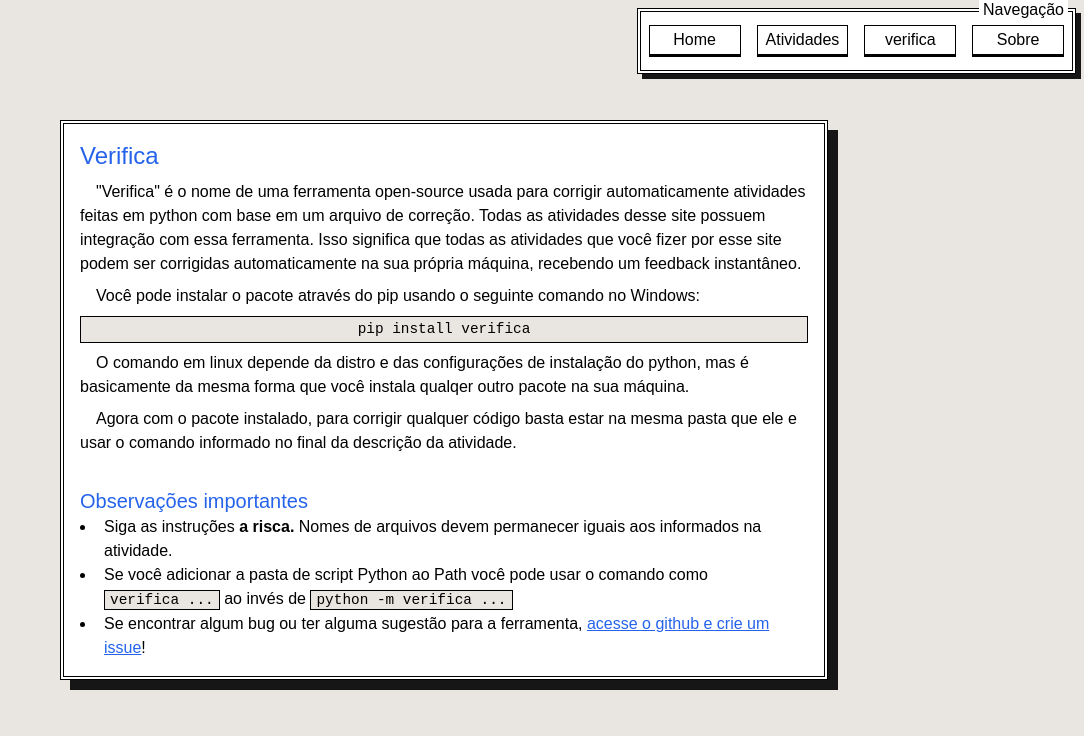
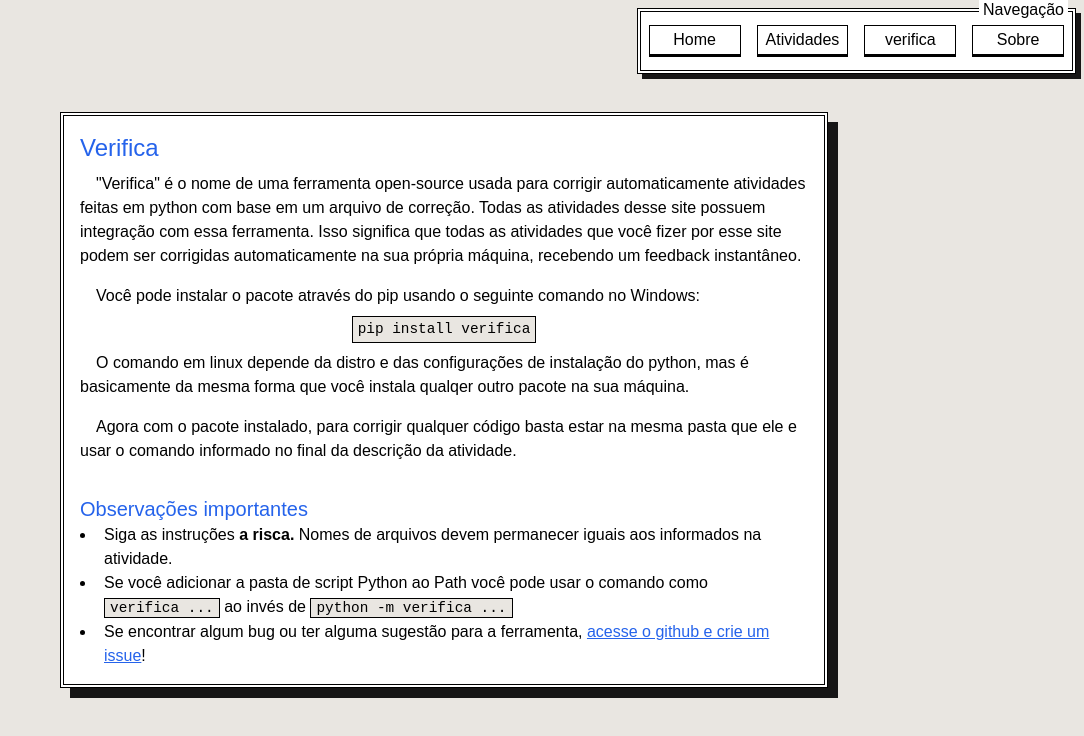
Before and after one commit to espinafr/ArquivosPoo, a website built with Vite: page verifica.html in a window 1280 px wide. Shown: the whole page, without its empty margins (196-1280 px from the left). Built offline with nearby package versions, Linux system fonts and the light colour scheme.

Commit message:
Centraliza adequadamente code

```diff
--- a/verifica.html
+++ b/verifica.html
@@ -54,11 +54,11 @@
     </nav>
     <main class="flex md:items-center justify-center flex-col flex-1">
         <div class="bg-background flex md:justify-center flex-col border-border border-4 border-double p-2 gap-2 grow md:grow-0 md:max-w-[60vw] shadow-[10px_10px_0px_var(--shadow-color)]">
-            <section class="p-2">
+            <section class="p-2 flex flex-col">
                 <h1 class="text-2xl text-colored-foreground">Verifica</h1>
                 <p class="indent-4 my-2">"Verifica" é o nome de uma ferramenta open-source usada para corrigir automaticamente atividades feitas em python com base em um arquivo de correção. Todas as atividades desse site possuem integração com essa ferramenta. Isso significa que todas as atividades que você fizer por esse site podem ser corrigidas automaticamente na sua própria máquina, recebendo um feedback instantâneo.</p>
                 <p class="indent-4 my-2">Você pode instalar o pacote através do pip usando o seguinte comando no Windows:</p>
-                <code class="text-center w-full block my-2">pip install verifica</code>
+                <code class="self-center">pip install verifica</code>
                 <p class="indent-4 my-2">O comando em linux depende da distro e das configurações de instalação do python, mas é basicamente da mesma forma que você instala qualqer outro pacote na sua máquina.</p>
                 <p class="indent-4 my-2">Agora com o pacote instalado, para corrigir qualquer código basta estar na mesma pasta que ele e usar o comando informado no final da descrição da atividade.</p>
             </section>
```
